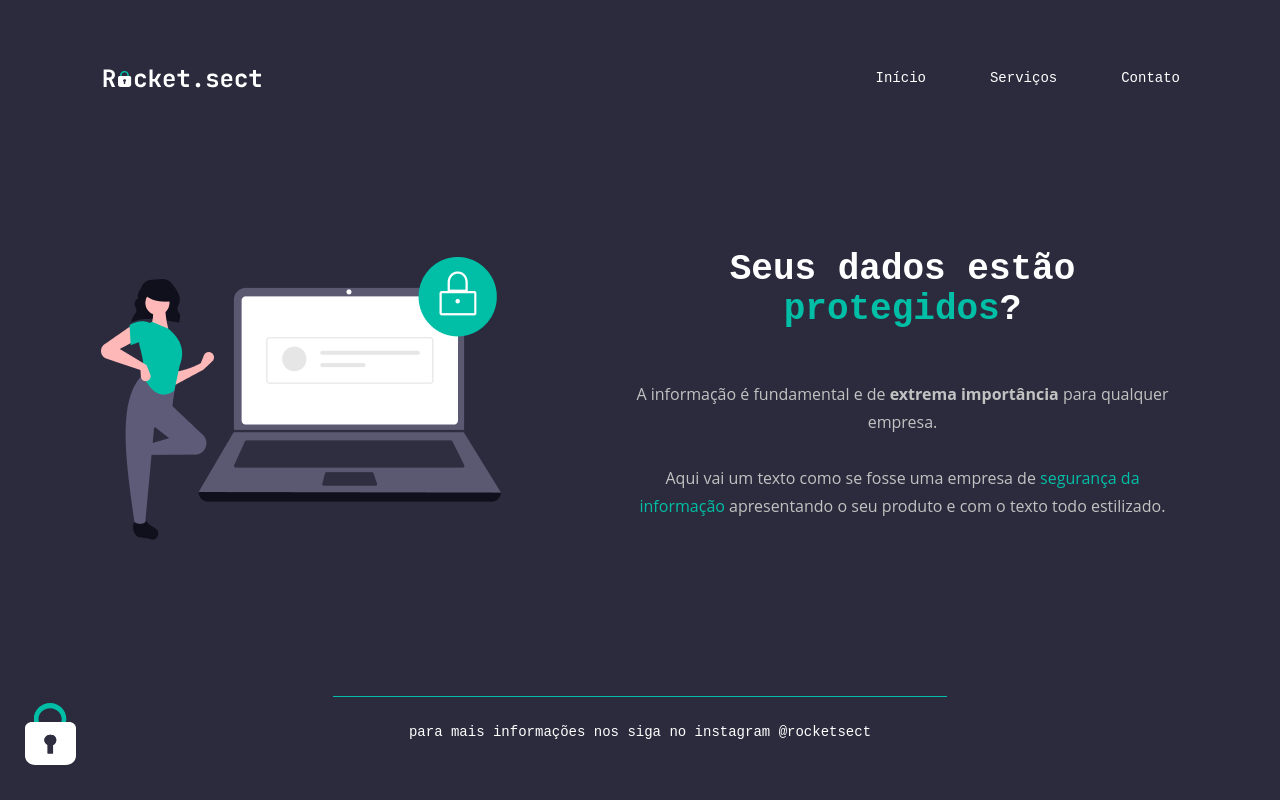
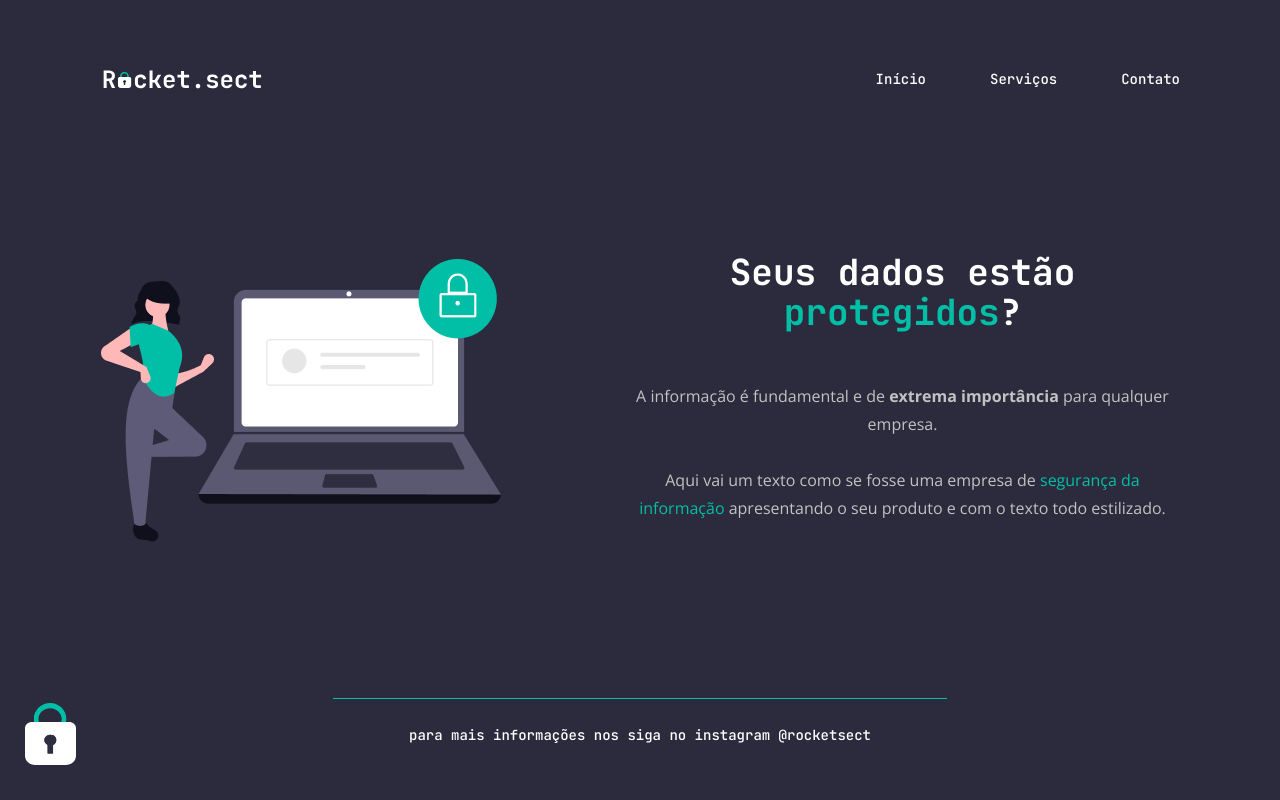
Before and after one commit to juliossantos/rocket.sect, a plain HTML site: page index.html in a window 1280 px wide. Drawn offline with nearby package versions, Linux system fonts and the light colour scheme; a web font is replaced by a local one.

Commit message:
corrigindo fontes

```diff
--- a/style.css
+++ b/style.css
@@ -1,3 +1,5 @@
+@import url('https://fonts.googleapis.com/css2?family=JetBrains+Mono:wght@500;700&family=Open+Sans:wght@400;700&display=swap');
+
 body{
   margin: 0;
   background-color: #2C2B3D;
```
Also changed, not shown: index.html (+1 -1 lines).
